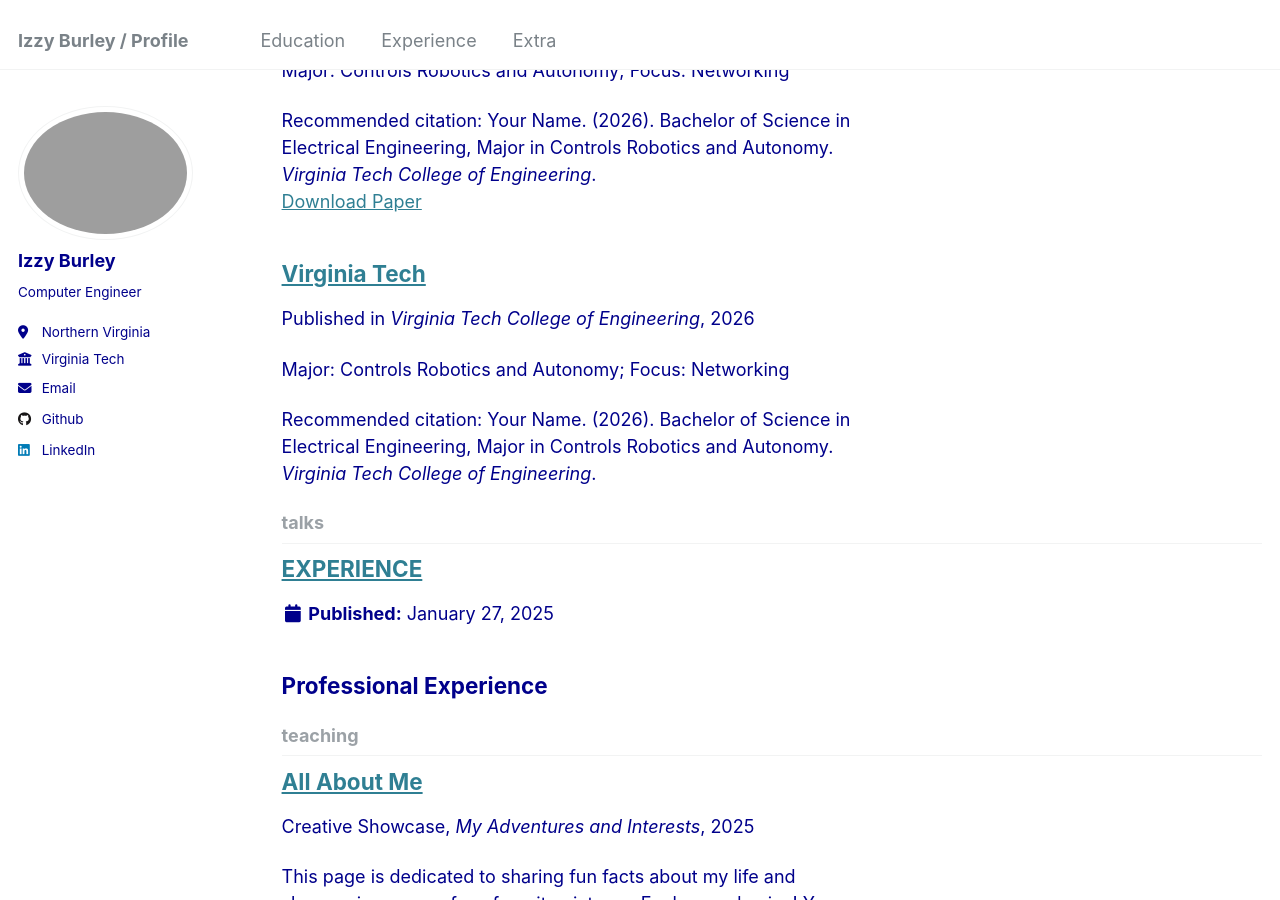
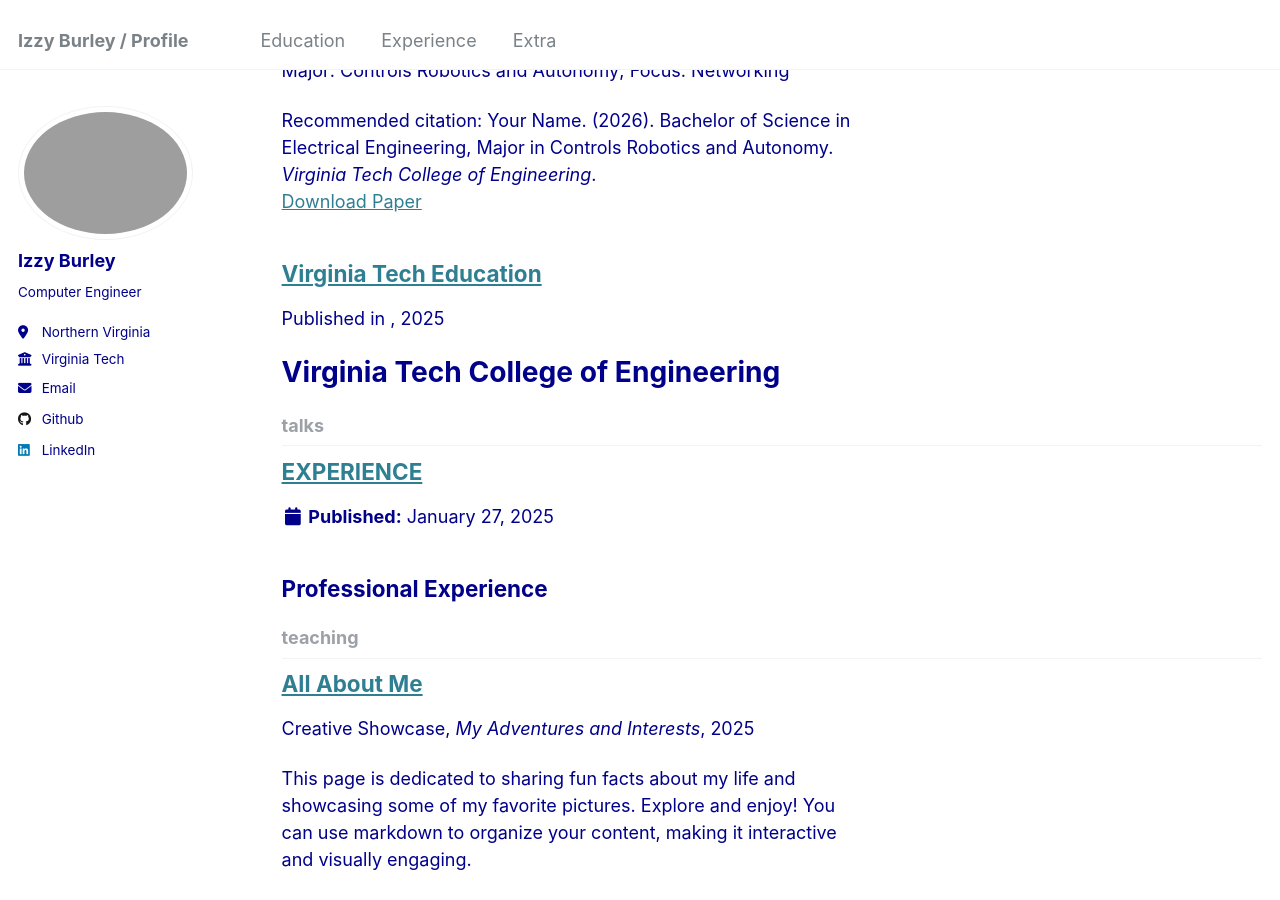
Before and after one commit to izzyburley/izzyburley.github.io, a Jekyll site: the page built from _pages/collection-archive.html, in a window 1280 px wide and 900 px high, scrolled down 1199 px. Built offline with Jekyll 4.4.1, drawn with Linux system fonts in a browser that asks for light colours; some of the changed lines change nothing that is shown.

Commit message:
Update Education2.md

```diff
--- a/_publications/Education2.md
+++ b/_publications/Education2.md
@@ -1,28 +1,41 @@
 ---
-title: "Virginia Tech"
-collection: publications
-category: education
-permalink: /education/Education2
-excerpt: 'Major: Controls Robotics and Autonomy; Focus: Networking'
-date: May 2026
-venue: 'Virginia Tech College of Engineering'
-citation: 'Your Name. (2026). Bachelor of Science in Electrical Engineering, Major in Controls Robotics and Autonomy. <i>Virginia Tech College of Engineering</i>.'
+title: "Virginia Tech Education"
+permalink: /education/virginia-tech
+layout: page
 ---
 
-Virginia Tech College of Engineering is renowned for its cutting-edge programs and commitment to innovation. As a graduate, my focus areas included Controls, Robotics, and Autonomy, with a strong emphasis on Networking. This robust curriculum provided me with the technical expertise and practical skills necessary for the engineering challenges of the modern world.
+# Virginia Tech College of Engineering
+
+**Degree:** Bachelor of Science in Electrical Engineering
+**Graduation Date:** May 2026
+**Major:** Controls Robotics and Autonomy
+**Focus Area:** Networking
+
+Virginia Tech College of Engineering is renowned for its cutting-edge programs and commitment to innovation. As a graduate, I specialized in Controls, Robotics, and Autonomy, with a strong focus on Networking. This rigorous curriculum equipped me with technical expertise and practical skills essential for tackling engineering challenges in today’s dynamic world.
 
 ---
+
 ## Relevant Coursework
 
-- Digital Systems
-- Embedded Systems
-- Computational Engineering (C++)
-- Circuits and Devices
-- Signals and Systems
-- Physics I and II
-- Differential Equations
-- Calculus I, II, and III
-- Foundations of Engineering (MATLAB)
-- Computer Architecture
+- **Digital Systems**
+- **Embedded Systems**
+- **Computational Engineering (C++)**
+- **Circuits and Devices**
+- **Signals and Systems**
+- **Physics I and II**
+- **Differential Equations**
+- **Calculus I, II, and III**
+- **Foundations of Engineering (MATLAB)**
+- **Computer Architecture**
 
 ---
+
+## Additional Highlights
+
+- Participated in hands-on projects combining analog signal processing, microcontroller programming, and network systems.
+- Collaborated on innovative designs, including a modern radio teletype (RTTY) project and sensor systems using Raspberry Pi.
+- Actively engaged in research and development internships, honing skills in Linux, network security, and system configuration.
+
+---
+
+This page is designed to showcase my educational journey and its impact on my professional development. For more information about Virginia Tech College of Engineering, visit [Virginia Tech Engineering](https://ece.vt.edu/).
```
